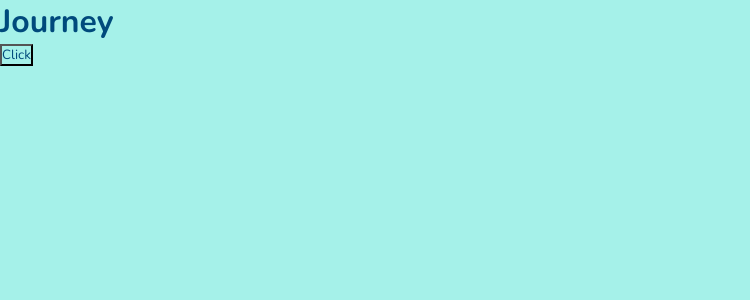
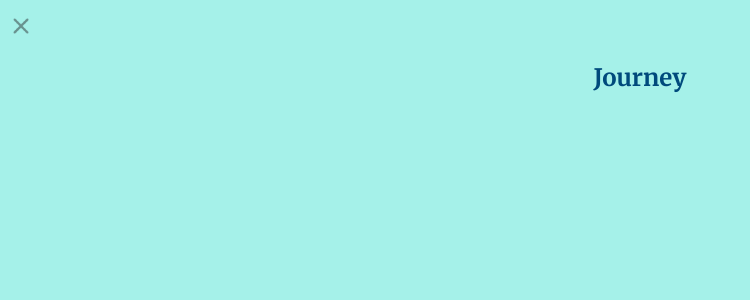
Before and after one commit to chriskokc/react-decision-making, a React (Create React App) app: page /react-decision-making/journey in a window 1280 px wide. Shown: the top 300 px of the page, without its empty margins (0-750 px from the left). Built offline with nearby package versions, Linux system fonts and the light colour scheme.

Commit message:
added styles to Journey's heading and black-cross.

```diff
--- a/src/pages/Journey/Journey.jsx
+++ b/src/pages/Journey/Journey.jsx
@@ -1,17 +1,27 @@
+import "./Journey.scss";
+import blackCross from "../../assets/images/black-cross.png";
+import { Link } from "react-router-dom";
+
 const Journey = () => {
   // GET
-  const getUserData = async () => {
-    const url = "http://localhost:8080/decisions";
-    const response = await fetch(url);
-    const data = await response.json();
-    console.log(data);
-    return data;
-  };
+  // const getUserData = async () => {
+  //   const url = "http://localhost:8080/decisions";
+  //   const response = await fetch(url);
+  //   const data = await response.json();
+  //   console.log(data);
+  //   return data;
+  // };
 
   return (
-    <div>
-      <h1>Journey</h1>
-      <button onClick={() => getUserData()}>Click</button>
+    <div className="journey">
+      <Link to="/react-decision-making">
+        <img
+          src={blackCross}
+          className="journey__black-cross"
+          alt="black cross"
+        />
+      </Link>
+      <h1 className="journey__heading">Journey</h1>
     </div>
   );
 };
--- a/src/pages/Journey/Journey.scss
+++ b/src/pages/Journey/Journey.scss
@@ -0,0 +1,19 @@
+@use "../../styles/variables" as *;
+
+.journey {
+    &__black-cross {
+        position: relative;
+        left: 0.8rem;
+        top: 1.1rem;
+        opacity: 0.5;
+        width: 1rem;
+        height: 1rem;
+    }
+
+    &__heading {
+        text-align: center;
+        font-family: $font-secondary;
+        font-size: 1.5rem;
+        margin: 2.5rem auto 1.8rem;
+    }
+}
```
